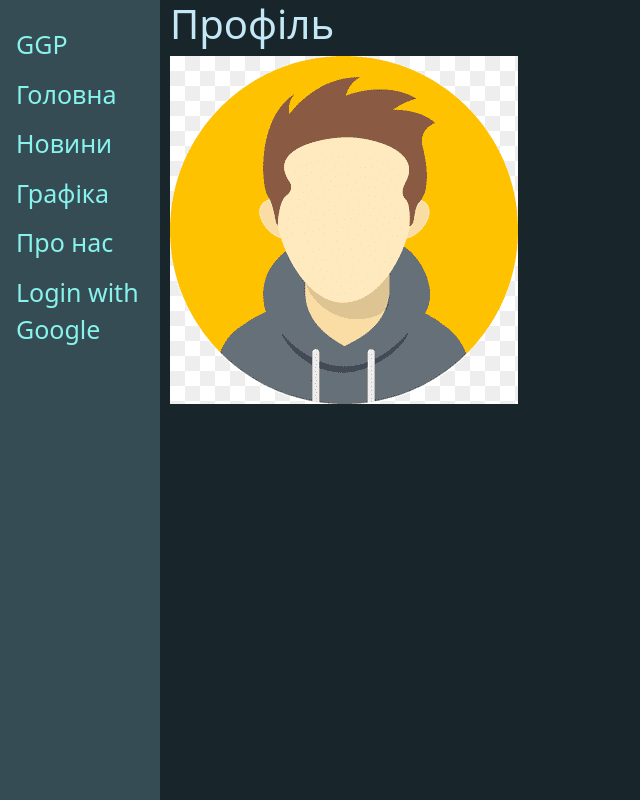
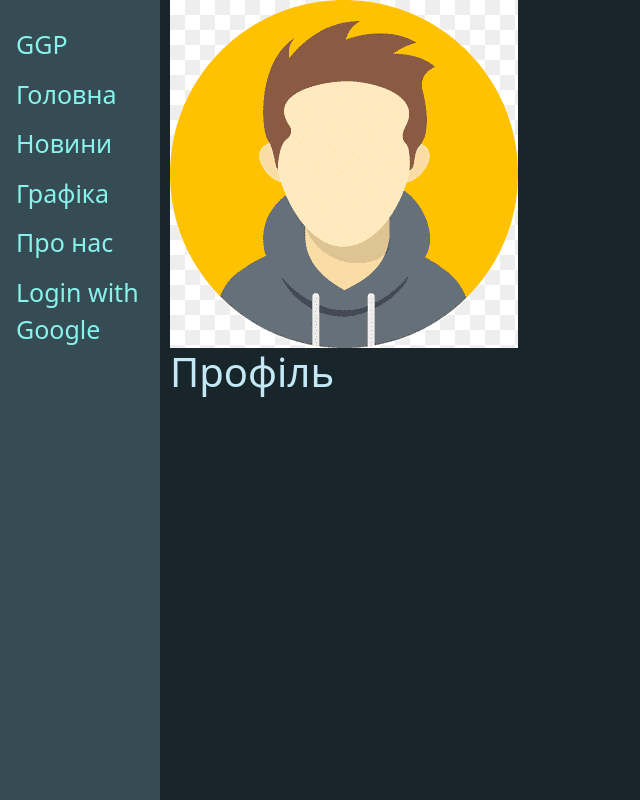
Before and after one commit to Mikater/gameGraphicsPlace, a Django app: page /profile/ in a window 1280 px wide. Shown: the whole page, without its empty margins (0-640 px from the left). Run offline with Django 4.2, Linux system fonts and the light colour scheme; some libraries are stand-ins or nearby versions.

Commit message:
connect profile css

```diff
--- a/templates/main/layout.html
+++ b/templates/main/layout.html
@@ -7,6 +7,7 @@
     <title>GGP {% block title %}{% endblock %}</title>
     <link rel="stylesheet" href="https://cdn.jsdelivr.net/npm/bootstrap@5.2.3/dist/css/bootstrap.min.css" integrity="sha384-rbsA2VBKQhggwzxH7pPCaAqO46MgnOM80zW1RWuH61DGLwZJEdK2Kadq2F9CUG65" crossorigin="anonymous">
     <link rel="stylesheet" href="{% static 'main/css/main.css' %}">
+    <link rel="stylesheet" href="{% static 'main/css/profile.css' %}">
 </head>
 <body>
     <div class="LeftMenuLine">
--- a/templates/main/profile.html
+++ b/templates/main/profile.html
@@ -5,7 +5,8 @@
 
 {% block content %}
 <div class="head-profile">
+  <img src="{% static 'main/img/Avatar.png' %}" alt="" class="Avatar">
   <h1 class="">Профіль</h1>
-  <img src="{% static 'main/img/Avatar.png' %}" alt="" class="Avatar">
+
 </div>
 {% endblock %}
```
Also changed, not shown: main/static/main/css/profile.css (added).
